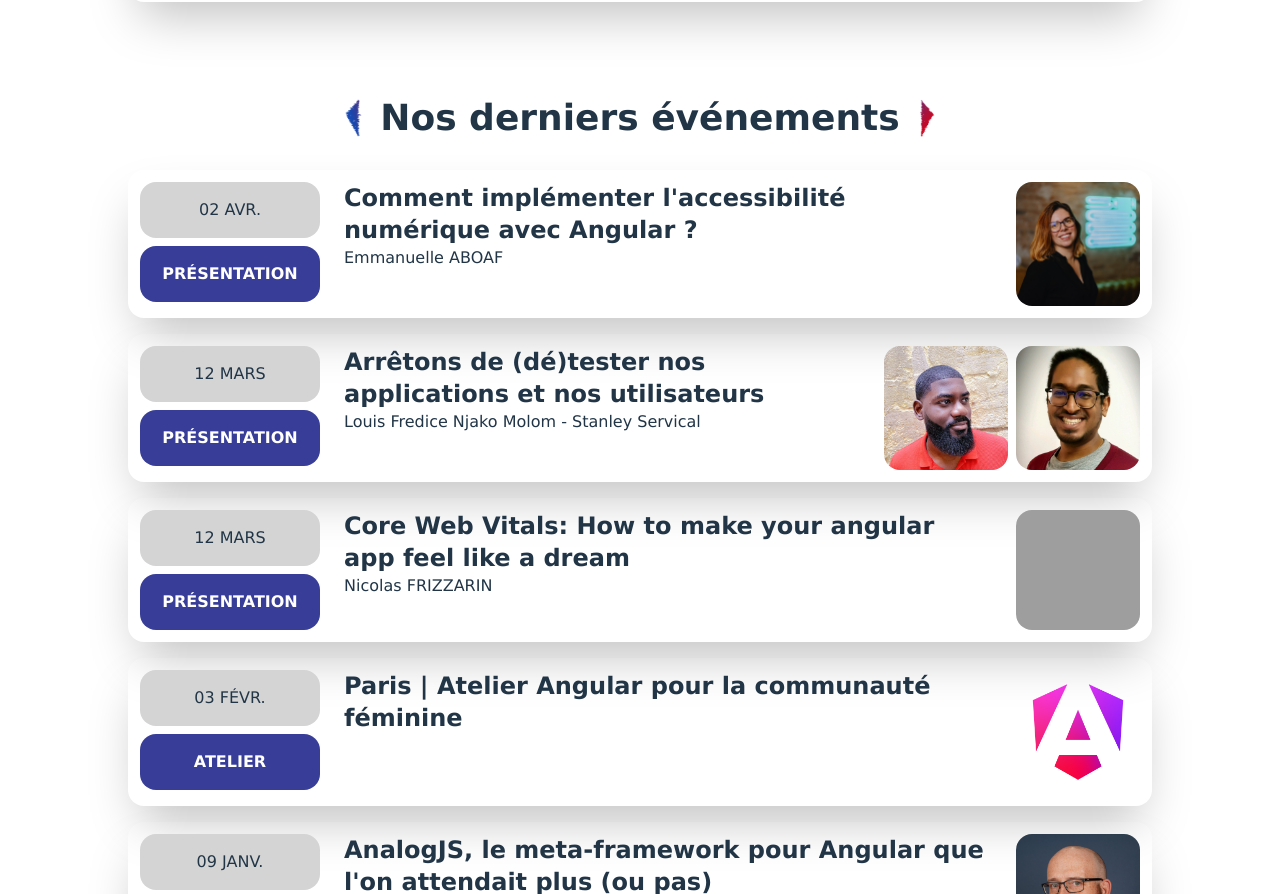
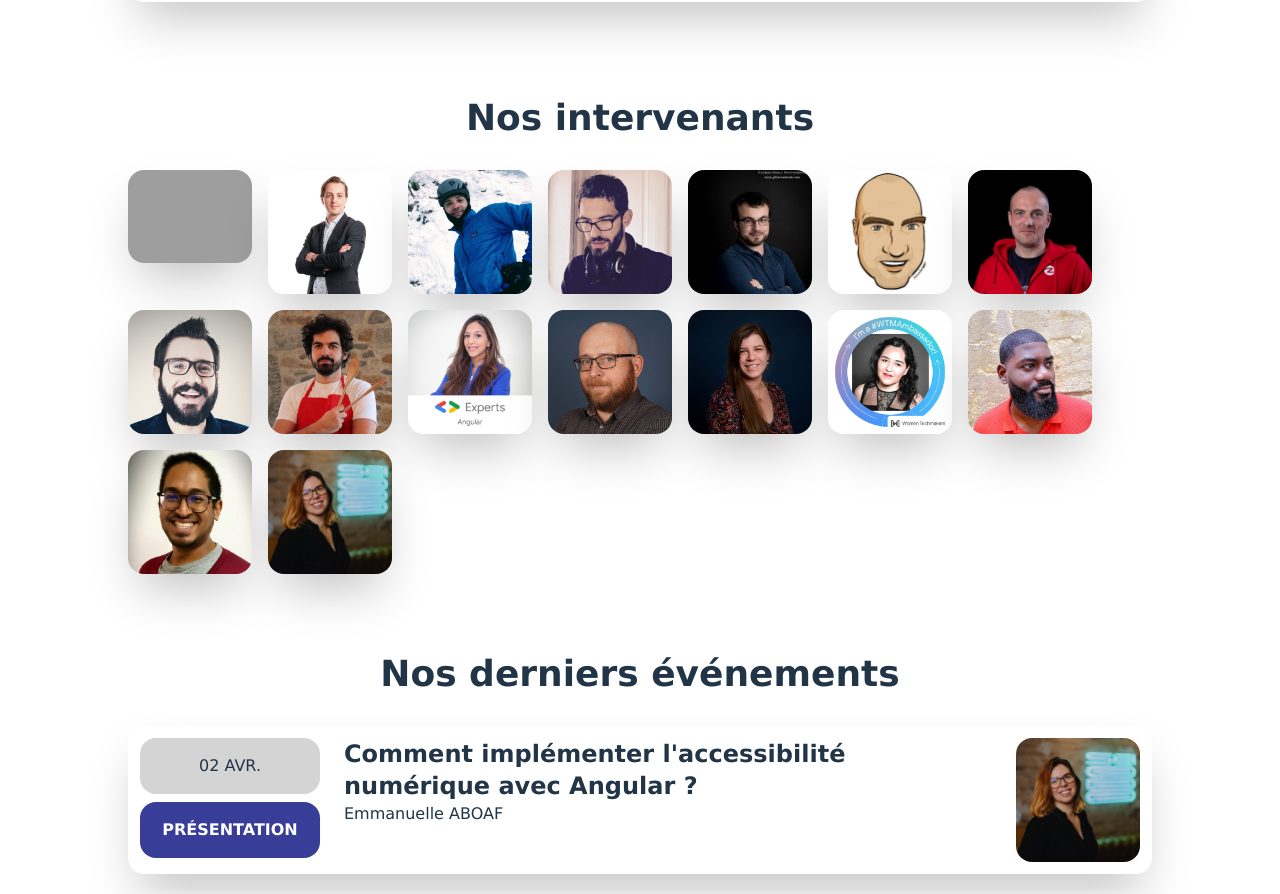
Before and after one commit to angular-devs-france/angular-devs-france, an Astro site: page / in a window 1280 px wide. Shown: the part 660-1554 px from the top of the page. Built offline with nearby package versions, Linux system fonts and the light colour scheme; Astro itself is replaced by a stand-in of ours; grey boxes are pictures that could not be loaded.

Commit message:
refactor: intervenants listing

```diff
--- a/src/pages/index.astro
+++ b/src/pages/index.astro
@@ -10,19 +10,124 @@
 const futureEvents = events.filter(event => new Date(event.data.date) > new Date());
 const pastEvents = events.sort((a, b) => new Date(b.data.date).getTime() - new Date(a.data.date).getTime()).filter(event => new Date(event.data.date) < new Date());
 
-
+const intervenants: {url: string; label: string; image: string; alt: string}[] = [
+	{
+		url: 'https://www.linkedin.com/in/nicolas-frizzarin/',
+		label: 'compte linkedIn de Nicolas Frizzarin',
+		image: '/avatars/speakers/nicolas-frizzarin.jpeg',
+		alt: 'Nicolas Frizzarin'
+	},
+	{
+		url: 'https://www.linkedin.com/in/matthieuriegler/',
+		label: 'compte linkedIn de Matthieu Riegler',
+		image: '/avatars/speakers/matthieu-riegler.jpeg',
+		alt: 'Matthieu Riegler'
+	},
+	{
+		url: 'https://www.linkedin.com/in/edouardbozon/',
+		label: 'compte linkedIn d\'Edouard Bozon',
+		image: '/avatars/speakers/edouard-bozon.jpeg',
+		alt: 'Edouard Bozon'
+	},
+	{
+		url: 'https://www.linkedin.com/in/exbrayatcedric/',
+		label: 'compte linkedIn de Cédric Exbrayat',
+		image: '/avatars/speakers/cedric-exbrayat.jpeg',
+		alt: 'Cédric Exbrayat'
+	},
+	{
+		url: 'https://www.linkedin.com/in/guillaume-nury-732095ab/',
+		label: 'compte linkedIn de Guillaume Nury',
+		image: '/avatars/speakers/guillaume-nury.jpeg',
+		alt: 'Guillaume Nury'
+	},
+	{
+		url: 'https://www.linkedin.com/in/laurentduveau/',
+		label: 'compte linkedIn de Laurent Duveau',
+		image: '/avatars/speakers/laurent-duveau.jpeg',
+		alt: 'Laurent Duveau'
+	},
+	{
+		url: 'https://www.linkedin.com/in/emmanuel-kerjean-656879170/',
+		label: 'compte linkedIn d\'Emmanuel Kerjean',
+		image: '/avatars/speakers/emmanuel-kerjean.jpeg',
+		alt: 'Emmanuel Kerjean'
+	},
+	{
+		url: 'https://www.linkedin.com/in/stephen-clodic-772b5153/',
+		label: 'compte linkedIn de Stephen Clodic',
+		image: '/avatars/speakers/stephen-clodic.jpeg',
+		alt: 'Stephen Clodic'
+	},
+	{
+		url: 'https://www.linkedin.com/in/yjaaidi/',
+		label: 'compte linkedIn de Younes Jaaidi',
+		image: '/avatars/speakers/younes-jaaidi.jpeg',
+		alt: 'Younes Jaaidi'
+	},
+	{
+		url: 'https://www.linkedin.com/in/lamis-chebbi-026368ab/',
+		label: 'compte linkedIn de Lamis Chebbi',
+		image: '/avatars/speakers/lamis-chebbi.jpeg',
+		alt: 'Lamis Chebbi'
+	},
+	{
+		url: 'https://www.linkedin.com/in/benjilegnard/',
+		label: 'compte linkedIn de Benjamin Legrand',
+		image: '/avatars/speakers/benjamin-legrand.jpeg',
+		alt: 'Benjamin Legrand'
+	},
+	{
+		url: 'https://www.linkedin.com/in/fanny-weisenburger-9a45614a/',
+		label: 'compte linkedIn de Fanny Weisenburger',
+		image: '/avatars/speakers/fanny-weisenburger.jpeg',
+		alt: 'Fanny Weisenburger'
+	},
+	{
+		url: 'https://www.linkedin.com/in/adriana-nava-aguilar/overlay/photo/',
+		label: 'compte linkedIn d\'Adriana Nava Aguilar',
+		image: '/avatars/speakers/adriana-nava-aguilar.jpeg',
+		alt: 'Adriana Nava Aguilar'
+	},
+	{
+		url: 'https://www.linkedin.com/in/louis-fredice-njako-molom-268bab292/',
+		label: 'compte linkedIn de Louis Fredice Njako Molom',
+		image: '/avatars/speakers/louis-fredice-njako-molom.jpeg',
+		alt: 'Louis-Fredice Njako Molom'
+	},
+	{
+		url: 'https://www.linkedin.com/in/stanley-s-88a34b52/',
+		label: 'compte linkedIn de Stanley Servical',
+		image: '/avatars/speakers/stanley-servical.jpeg',
+		alt: 'Stanley Servical'
+	},
+	{
+		url: 'https://www.linkedin.com/in/emmanuelle-aboaf/',
+		label: 'compte linkedIn d\'Emmanuelle Aboaf',
+		image: '/avatars/speakers/emmanuelle-aboaf.png',
+		alt: 'Emmanuelle Aboaf'
+	},
+	/*
+	{
+		url: 'https://www.linkedin.com/in/fbrunet/',
+		label: 'compte linkedIn de Fabien Brunet',
+		image: '/avatars/speakers/fabien-brunet.jpeg',
+		alt: 'Fabien Brunet'
+	}
+	*/
+]
 ---
 
 <Layout title="Angular Devs France - Communauté Angular francophone" description="Découvrez la communauté francophone Angular sur notre chaine YouTube">
 	<div class="flex justify-center items-center flex-wrap gap-8">
-		<Image alt="Logo Angular Devs France" src="/images/logo.webp" height="250" width="250"/>
+		<Image alt="Logo Angular Devs France" loading="eager" src="/images/logo.webp" height="250" width="250"/>
 		<div class="flex flex-col items-center gap-4 text-center">
 			<h1 class="text-6xl font-bold title">ANGULAR DEVS FRANCE</h1>
 			<p class="text-xl">LE rendez-vous de la communauté Angular francophone!</p>
 			<p>Rejoignez la communauté Angular en live sur YouTube!</p>
 			<a class="inline-flex items-center gap-2 px-4 py-3 bg-red-600 text-white font-bold rounded-md"
 			   href="https://www.youtube.com/channel/UCmEGS2U5CSzWBt62WnCh_Cw" target="_blank">
-				<Image src="/images/youtube.svg" height="24" width="24" alt="" />
+				<Image src="/images/youtube.svg" loading="eager" height="24" width="24" alt="" />
 				Découvrir la chaine YouTube
 			</a>
 			<a
@@ -35,9 +140,7 @@
 	</div>
 
 	<h2 class="text-4xl font-bold mt-20 mb-8 text-center flex items-center m-auto gap-4">
-		<Image src="/images/logo-left.png" height="40" width="20" alt="" />
-		<span>Prochains événements</span>
-		<Image src="/images/logo-right.png" height="40" width="20" alt="" />
+		Prochains événements
 	</h2>
 
     <ul>
@@ -49,9 +152,29 @@
     </ul>
 
 	<h2 class="text-4xl font-bold mt-20 mb-8 text-center flex items-center m-auto gap-4">
-		<Image src="/images/logo-left.png" height="40" width="20" alt="" />
-		<span>Nos derniers événements</span>
-		<Image src="/images/logo-right.png" height="40" width="20" alt="" />
+		Nos intervenants
+	</h2>
+
+	<p></p>
+
+	<ul class="flex flex-wrap gap-4">
+		{intervenants.map(intervenant => (
+		<li>
+			<a href={intervenant.url} target="_blank" aria-label={intervenant.label}>
+				<Image
+					class="rounded-2xl block sm:hidden lg:block shadow-2xl"
+					src={intervenant.image}
+					alt={intervenant.alt}
+					width={124}
+					height={124}
+				/>
+			</a>
+		</li>
+		))}
+	</ul>
+
+	<h2 class="text-4xl font-bold mt-20 mb-8 text-center flex items-center m-auto gap-4">
+		Nos derniers événements
 	</h2>
 
 	<ul>
```
Also changed, not shown: public/avatars/speakers/adriana-nava-aguilar.jpeg (added), public/avatars/speakers/fanny-weisenburger.jpeg (added).
